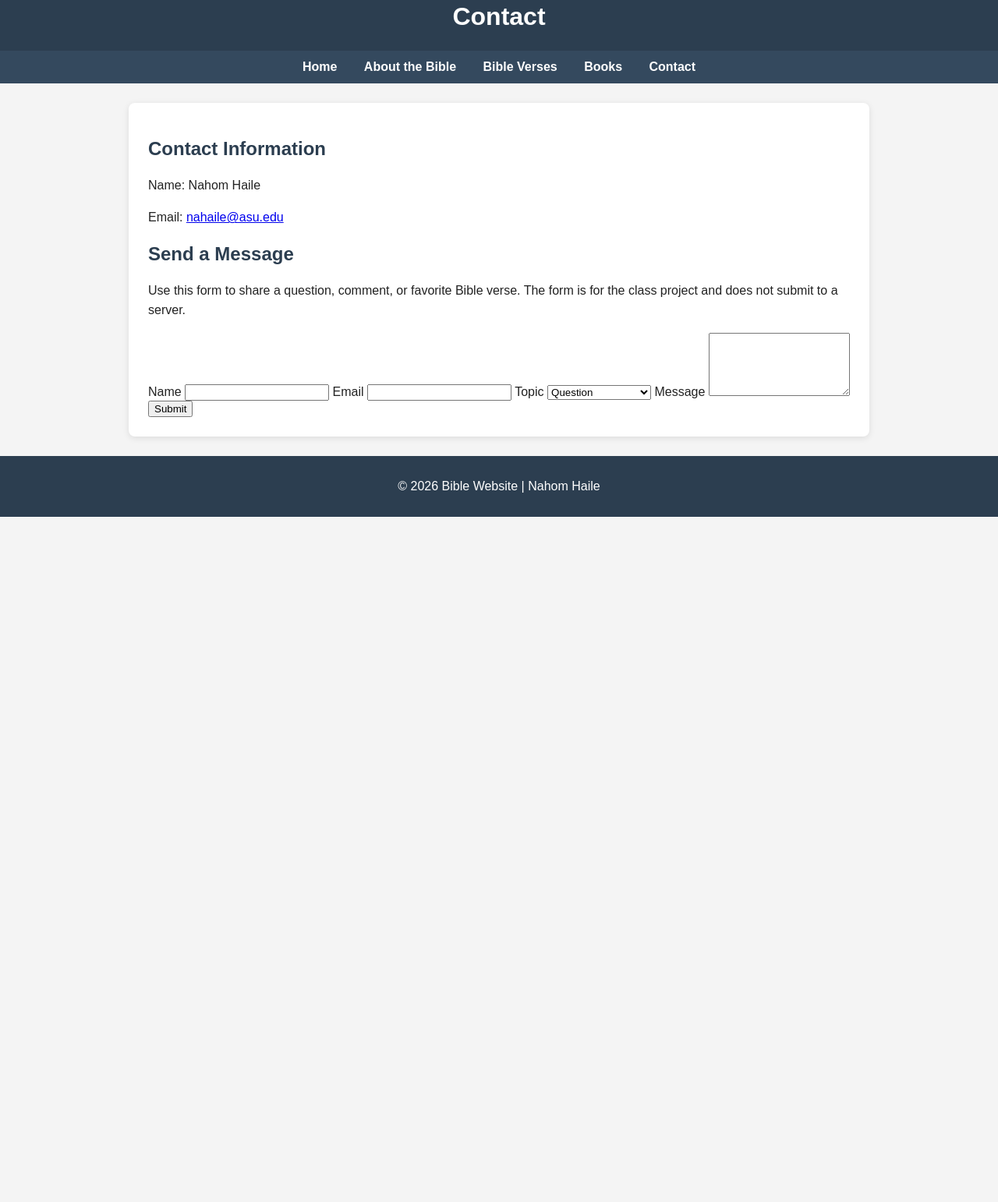
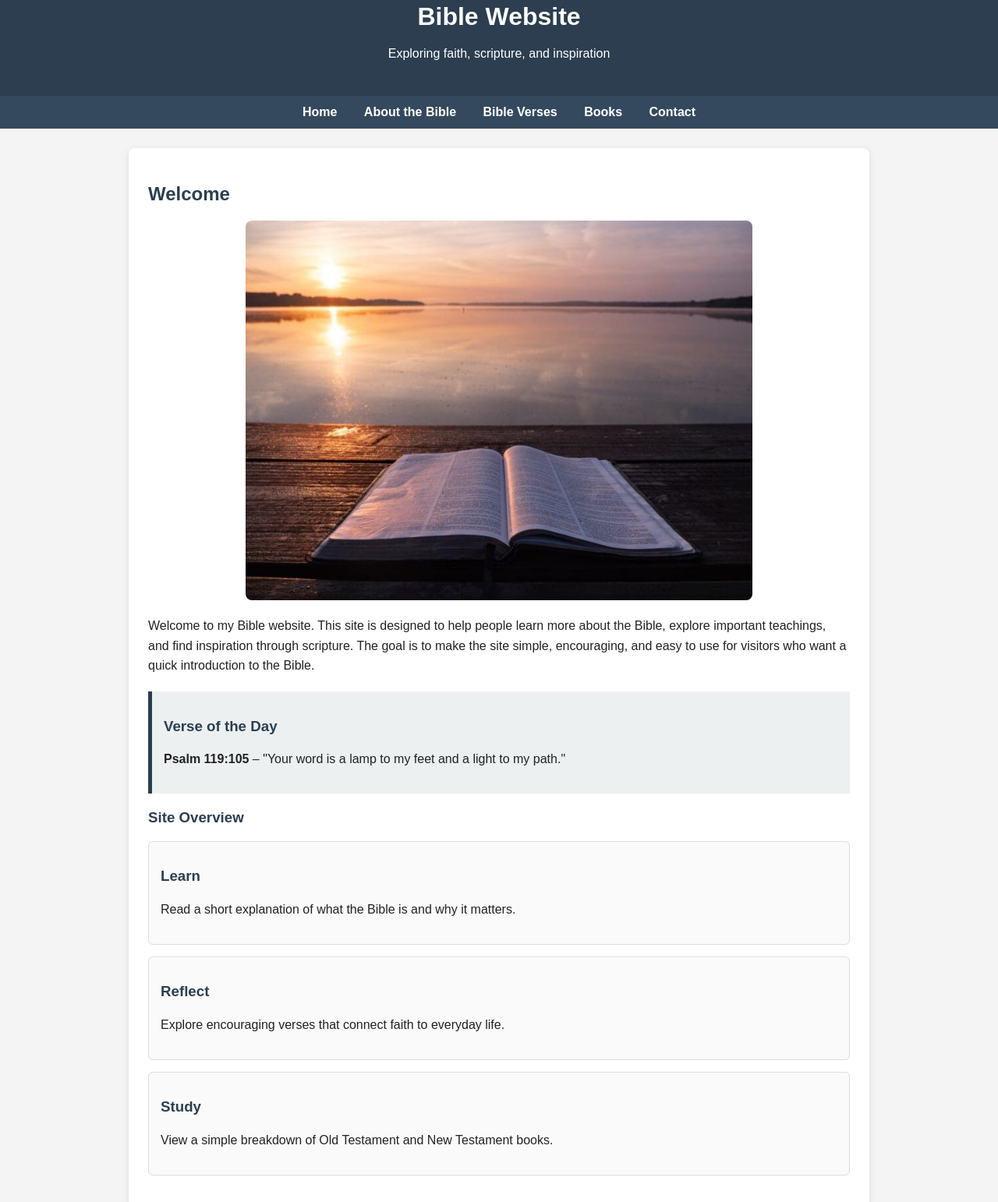
Before and after one commit to Nahomhai/Bible, a plain HTML site: page contact.html in a window 1280 px wide. Shown: the part 22-1564 px from the top of the page at 78% size. Before the commit the page ends 800 px from the top, so only its background shows below. Drawn offline with Linux system fonts and the light colour scheme.

Commit message:
Update contact.html

```diff
--- a/contact.html
+++ b/contact.html
@@ -3,14 +3,15 @@
 <head>
     <meta charset="UTF-8">
     <meta name="viewport" content="width=device-width, initial-scale=1.0">
-    <meta name="description" content="Contact page for the Bible Website project.">
-    <meta name="keywords" content="contact, Bible website, student project">
-    <title>Contact</title>
+    <meta name="description" content="A student Bible website that shares information about scripture, Bible books, and encouraging verses.">
+    <meta name="keywords" content="Bible, scripture, faith, verses, Christianity">
+    <title>Bible Website | Home</title>
     <link rel="stylesheet" href="style.css">
 </head>
 <body>
 <header>
-    <h1>Contact</h1>
+    <h1>Bible Website</h1>
+    <p>Exploring faith, scripture, and inspiration</p>
 </header>
 
 <nav>
@@ -22,32 +23,35 @@
 </nav>
 
 <main>
-    <h2>Contact Information</h2>
-    <p>Name: Nahom Haile</p>
-    <p>Email: <a href="mailto:nahaile@asu.edu">nahaile@asu.edu</a></p>
+    <h2>Welcome</h2>
+    <img src="bible.jpg" alt="Open Bible near water at sunset" class="hero-image" width="650">
 
-    <h2>Send a Message</h2>
-    <p>Use this form to share a question, comment, or favorite Bible verse. The form is for the class project and does not submit to a server.</p>
+    <p>
+        Welcome to my Bible website. This site is designed to help people learn more about the Bible,
+        explore important teachings, and find inspiration through scripture. The goal is to make the site
+        simple, encouraging, and easy to use for visitors who want a quick introduction to the Bible.
+    </p>
 
-    <form action="#" method="post">
-        <label for="name">Name</label>
-        <input type="text" id="name" name="name" required>
+    <div class="quote-box">
+        <h3>Verse of the Day</h3>
+        <p><strong>Psalm 119:105</strong> – "Your word is a lamp to my feet and a light to my path."</p>
+    </div>
 
-        <label for="email">Email</label>
-        <input type="email" id="email" name="email" required>
-
-        <label for="topic">Topic</label>
-        <select id="topic" name="topic">
-            <option value="question">Question</option>
-            <option value="verse">Favorite Verse</option>
-            <option value="feedback">Website Feedback</option>
-        </select>
-
-        <label for="message">Message</label>
-        <textarea id="message" name="message" rows="5" required></textarea>
-
-        <button type="submit">Submit</button>
-    </form>
+    <h3>Site Overview</h3>
+    <div class="grid">
+        <div class="card">
+            <h3>Learn</h3>
+            <p>Read a short explanation of what the Bible is and why it matters.</p>
+        </div>
+        <div class="card">
+            <h3>Reflect</h3>
+            <p>Explore encouraging verses that connect faith to everyday life.</p>
+        </div>
+        <div class="card">
+            <h3>Study</h3>
+            <p>View a simple breakdown of Old Testament and New Testament books.</p>
+        </div>
+    </div>
 </main>
 
 <footer>
```
